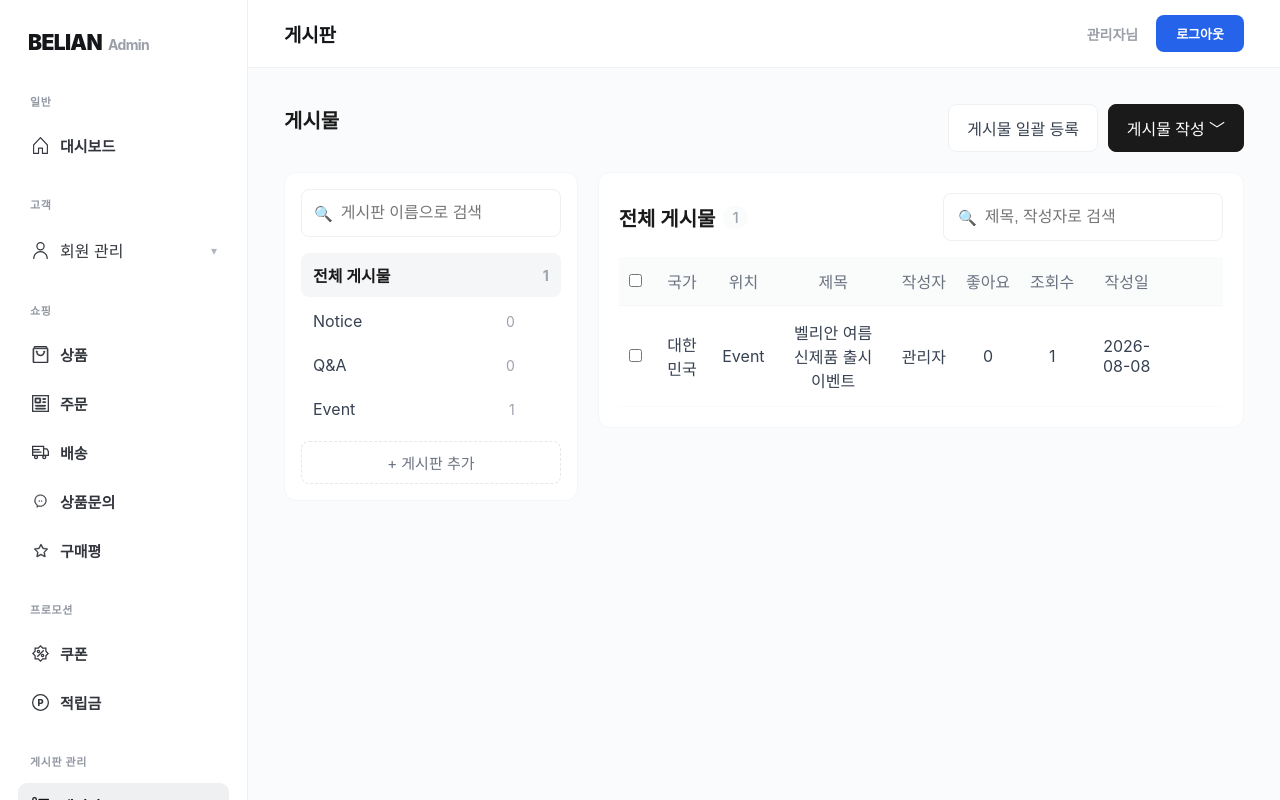
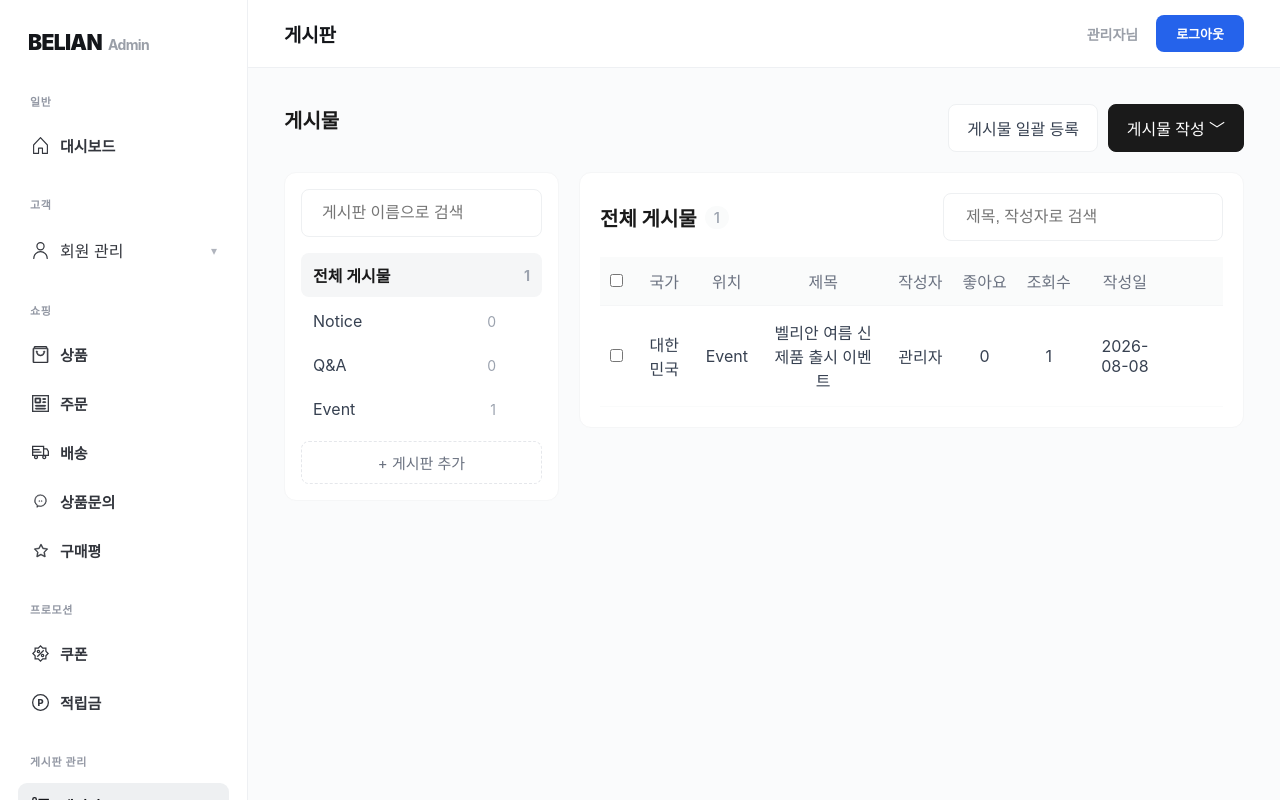
Before and after one commit to youzam136-sudo/belian-admin, a React (Vite) app: page /boards in a window 1280 px wide. Shown: the top 800 px of the page. Built offline with nearby package versions, Linux system fonts and the light colour scheme.

Commit message:
Update BoardPage.tsx

```diff
--- a/src/pages/BoardPage.tsx
+++ b/src/pages/BoardPage.tsx
@@ -1,6 +1,7 @@
 import { useState } from "react";
 import "../styles/board.css";
 import { AdminAvatarIcon } from "../components/icons/AdminAvatarIcon";
+import { SearchIcon } from "../components/icons/SearchIcon";
 
 type BoardType = "일반" | "갤러리" | "상품문의";
 
@@ -436,7 +437,7 @@ function BoardPage() {
         <div className="board-page__body">
           <aside className="board-sidebar">
             <div className="board-sidebar__search">
-              <span>🔍</span>
+              <span><SearchIcon className="search-icon-svg" /></span>
               <input
                 type="text"
                 placeholder="게시판 이름으로 검색"
@@ -537,7 +538,7 @@ function BoardPage() {
                   </span>
                 </h3>
                 <div className="board-main__search">
-                  <span>🔍</span>
+                  <span><SearchIcon className="search-icon-svg" /></span>
                   <input
                     type="text"
                     placeholder="제목, 작성자로 검색"
```
